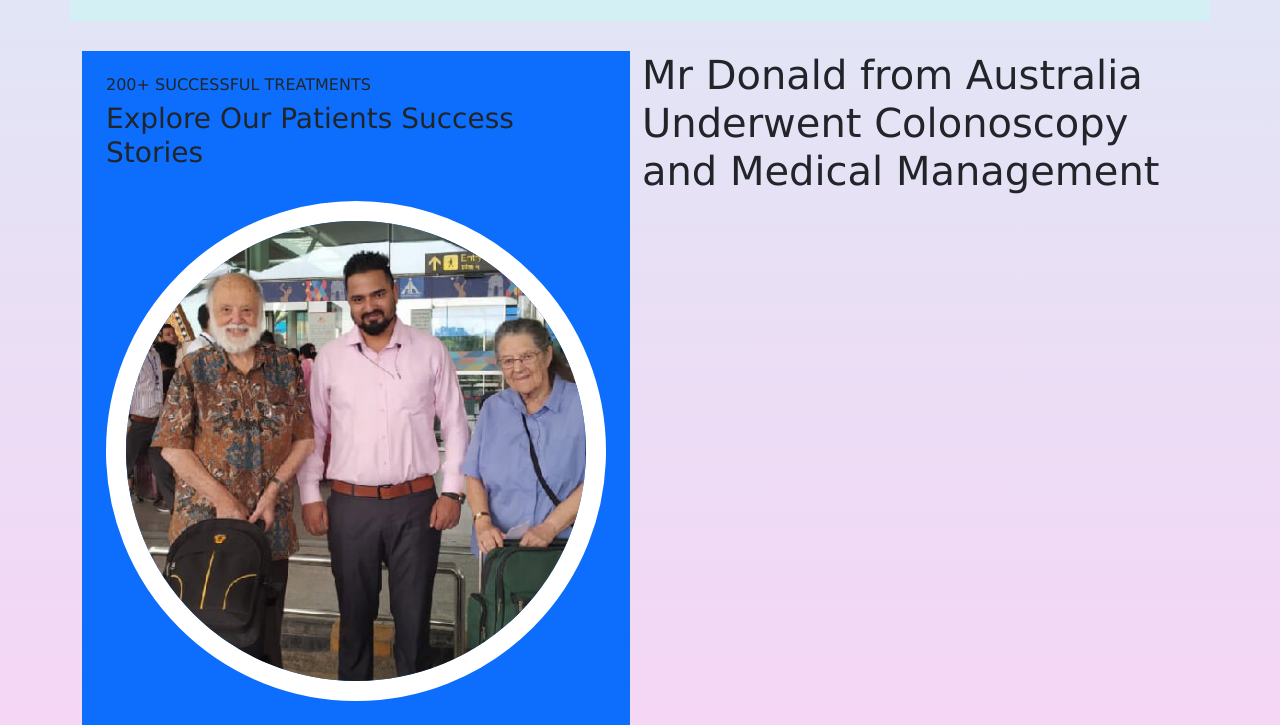
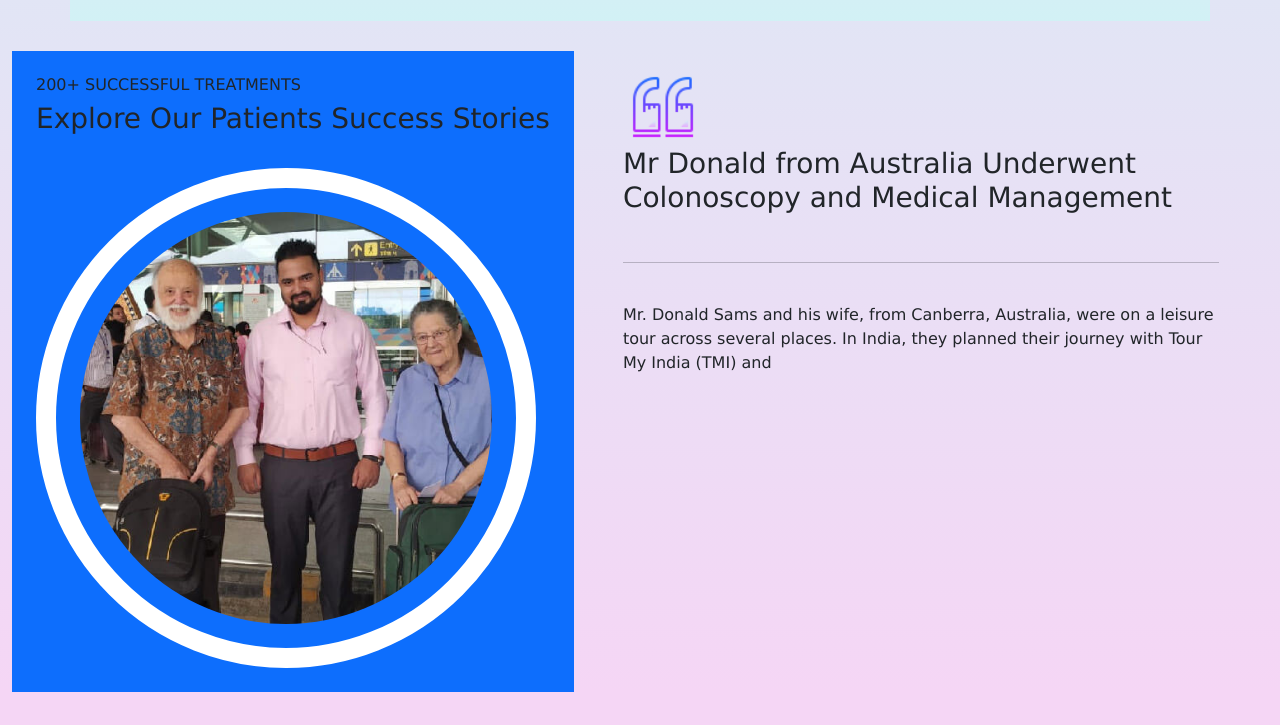
Before and after one commit to harshalpatil0003/tourism-website-icp7, a plain HTML site: page pages/medic.html in a window 1280 px wide. Shown: the part 553-1278 px from the top of the page. After the commit the page ends 1245 px from the top, so only its background shows below. Drawn offline with nearby package versions, Linux system fonts and the light colour scheme.

Commit message:
updated rev box

```diff
--- a/css/medic.css
+++ b/css/medic.css
@@ -9,3 +9,7 @@
   width: 500px;
   border: solid white 20px;
 }
+
+.icons{
+  height: 80px;
+}
--- a/pages/medic.html
+++ b/pages/medic.html
@@ -45,15 +45,18 @@
         </div>
 
     </div>
-    <div class="container-lg d-flex justify-content-around">
-        <div class="d-flex align-items-around bg-primary flex-column p-4">
+    <div class="container-xxl d-flex flex-row justify-content-between">
+        <div class="d-flex align-items-around bg-primary flex-column p-4 ">
             <h6>200+ SUCCESSFUL TREATMENTS</h6>
             <h3>Explore Our Patients Success Stories</h3>
             <br>
-            <img src="../img/medic-img/rev-1.jpg" class="rev-img">
+            <img src="../img/medic-img/rev-1.jpg" class=" p-4 rev-img">
         </div>
-        <div class="container">
-            <h1>Mr Donald from Australia Underwent Colonoscopy and Medical Management</h1>
+        <div class="container w-50 text-justify p-3">
+            <img src="../icons/medic/double-quotes.png " class="icons">
+            <h3>Mr Donald from Australia Underwent Colonoscopy and Medical Management</h3><br>
+            <hr><br>
+            <p>Mr. Donald Sams and his wife, from Canberra, Australia, were on a leisure tour across several places. In India, they planned their journey with Tour My India (TMI) and </p>
         </div>
     </div>
 
```
Also changed, not shown: icons/medic/double-quotes.png (added).
